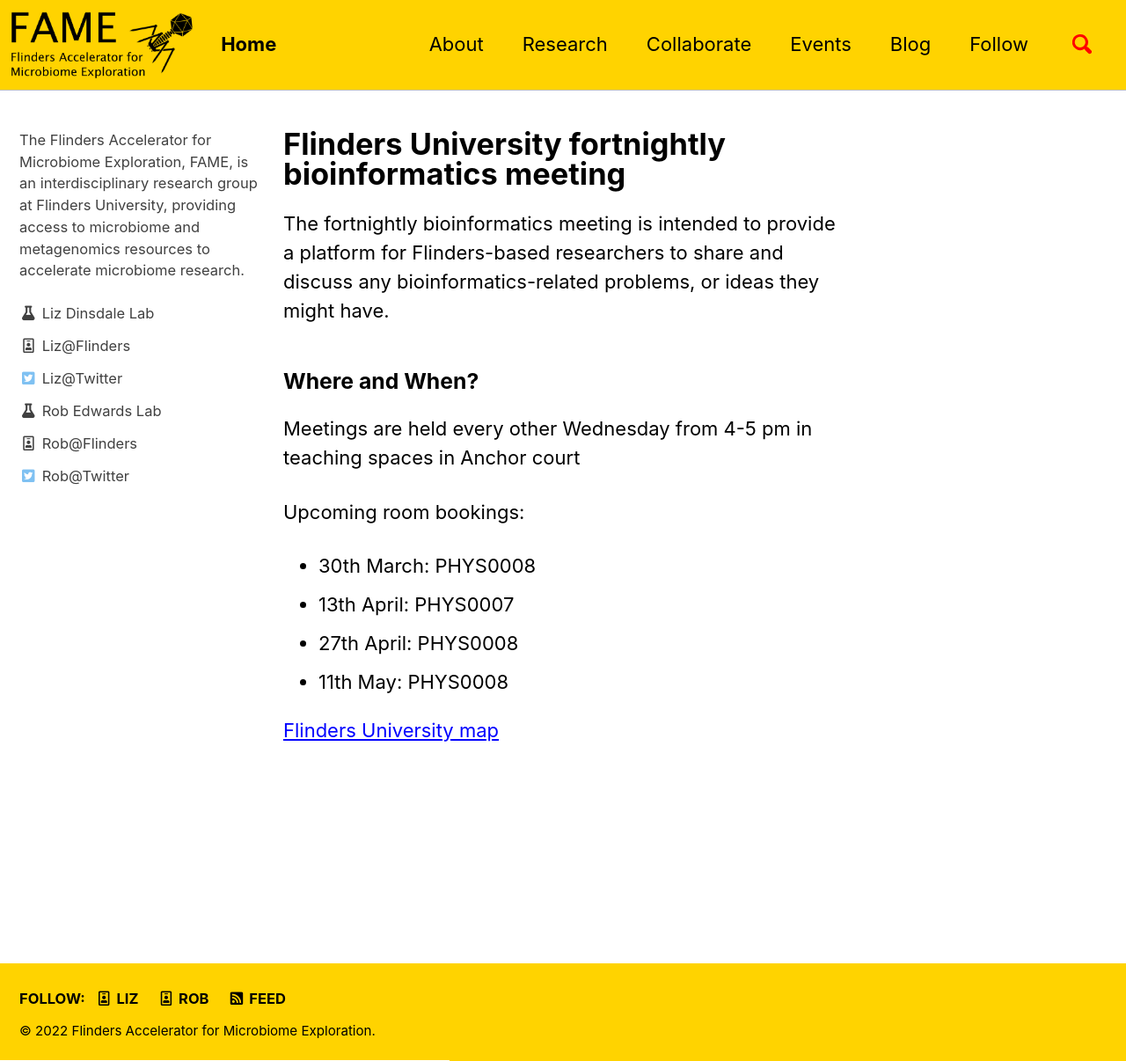
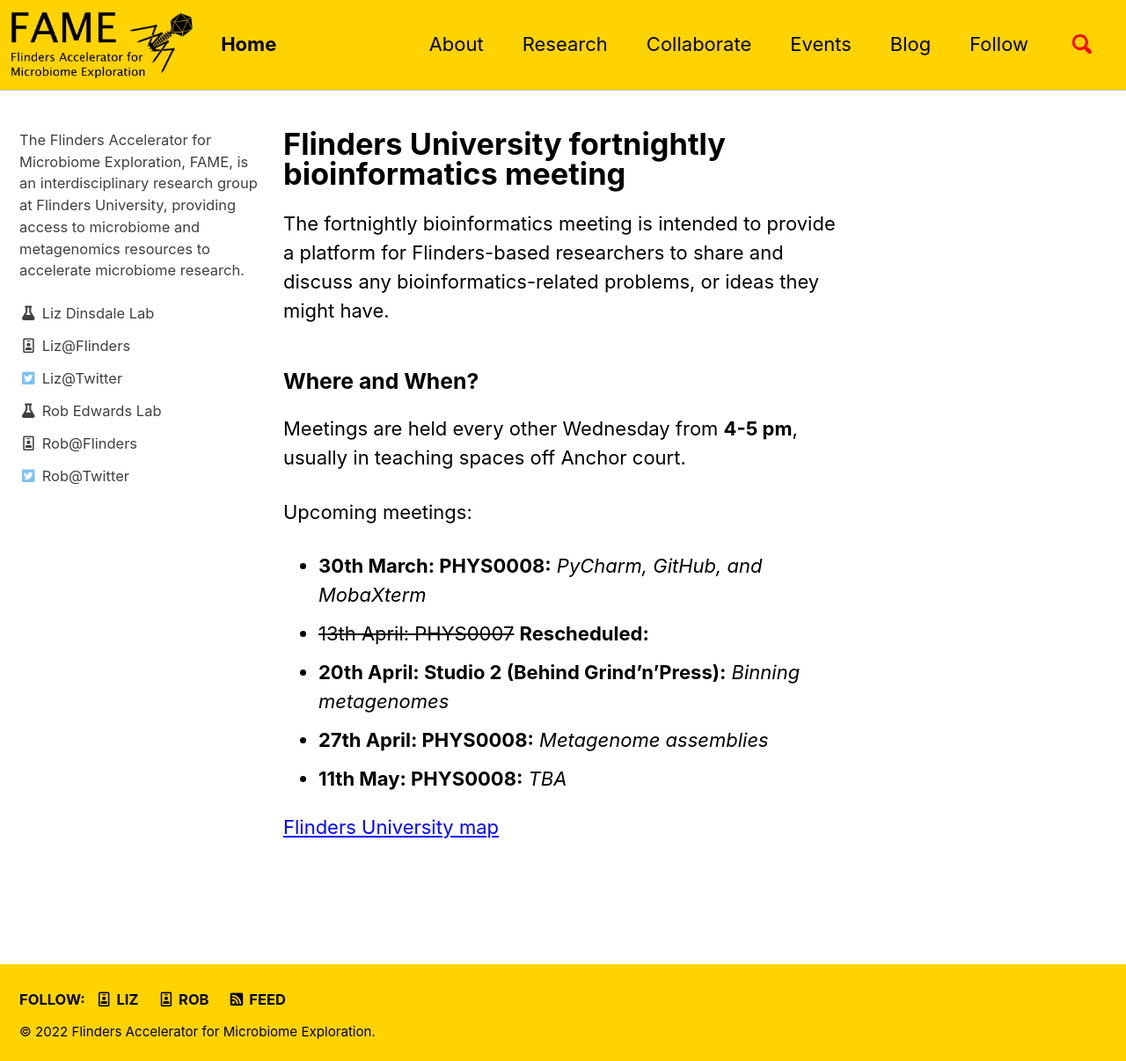
Before and after one commit to FlindersFAME/fame.github.io, a Jekyll site: the page built from Events/_posts/2021-01-01-flinders-weekly-bioinf.md, in a window 1280 px wide and 1206 px high. Shown: the whole window at 88% size. Built offline with Jekyll 4.4.1, drawn with Linux system fonts in a browser that asks for light colours; cached includes are drawn as plain includes.

Commit message:
update bioinf meetings bookings

```diff
--- a/Events/_posts/2021-01-01-flinders-weekly-bioinf.md
+++ b/Events/_posts/2021-01-01-flinders-weekly-bioinf.md
@@ -11,13 +11,14 @@
 
 ### Where and When?
 
-Meetings are held every other Wednesday from 4-5 pm in teaching spaces in Anchor court
+Meetings are held every other Wednesday from __4-5 pm__, usually in teaching spaces off Anchor court.
 
-Upcoming room bookings:
+Upcoming meetings:
 
-- 30th March: PHYS0008
-- 13th April: PHYS0007
-- 27th April: PHYS0008
-- 11th May: PHYS0008
+- __30th March: PHYS0008:__ _PyCharm, GitHub, and MobaXterm_
+- ~~13th April: PHYS0007~~ __Rescheduled:__
+- __20th April: Studio 2 (Behind Grind'n'Press):__ _Binning metagenomes_
+- __27th April: PHYS0008:__ _Metagenome assemblies_
+- __11th May: PHYS0008:__ _TBA_
 
 [Flinders University map](https://www.flinders.edu.au/content/dam/documents/campus/maps/campus-map.pdf)
```
